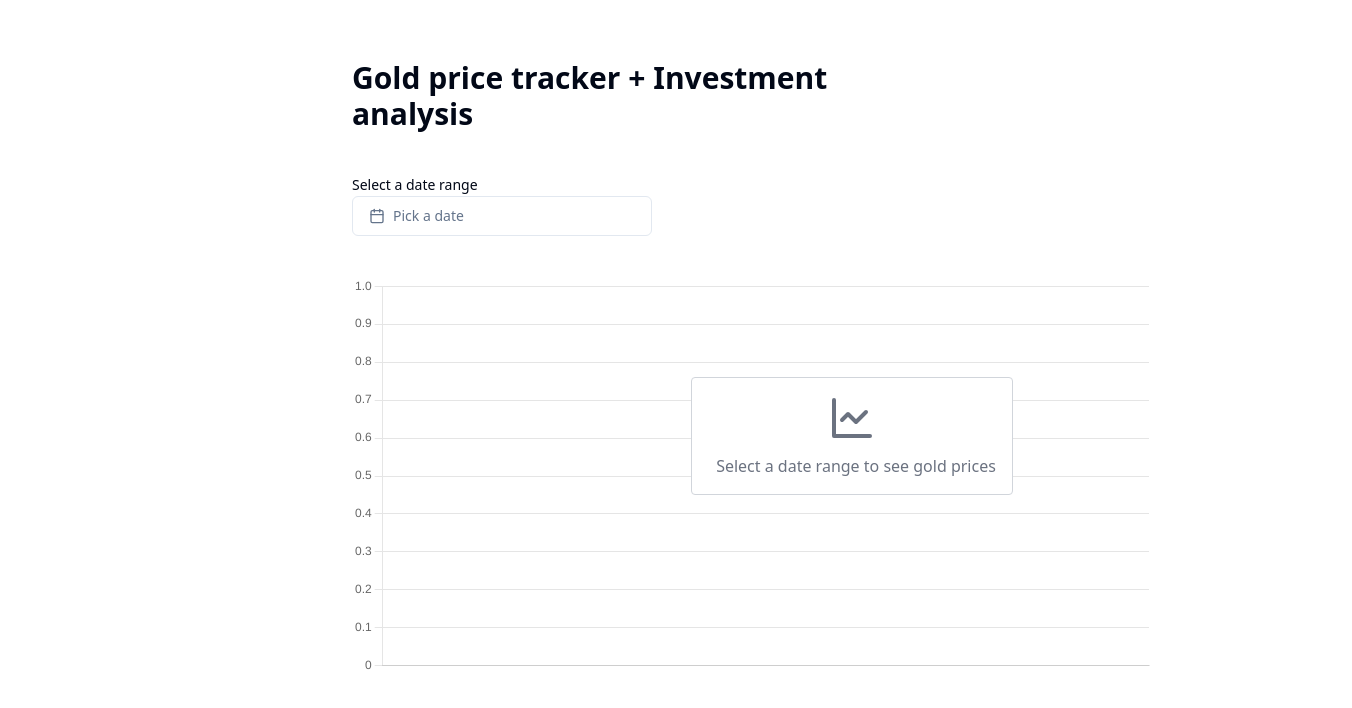
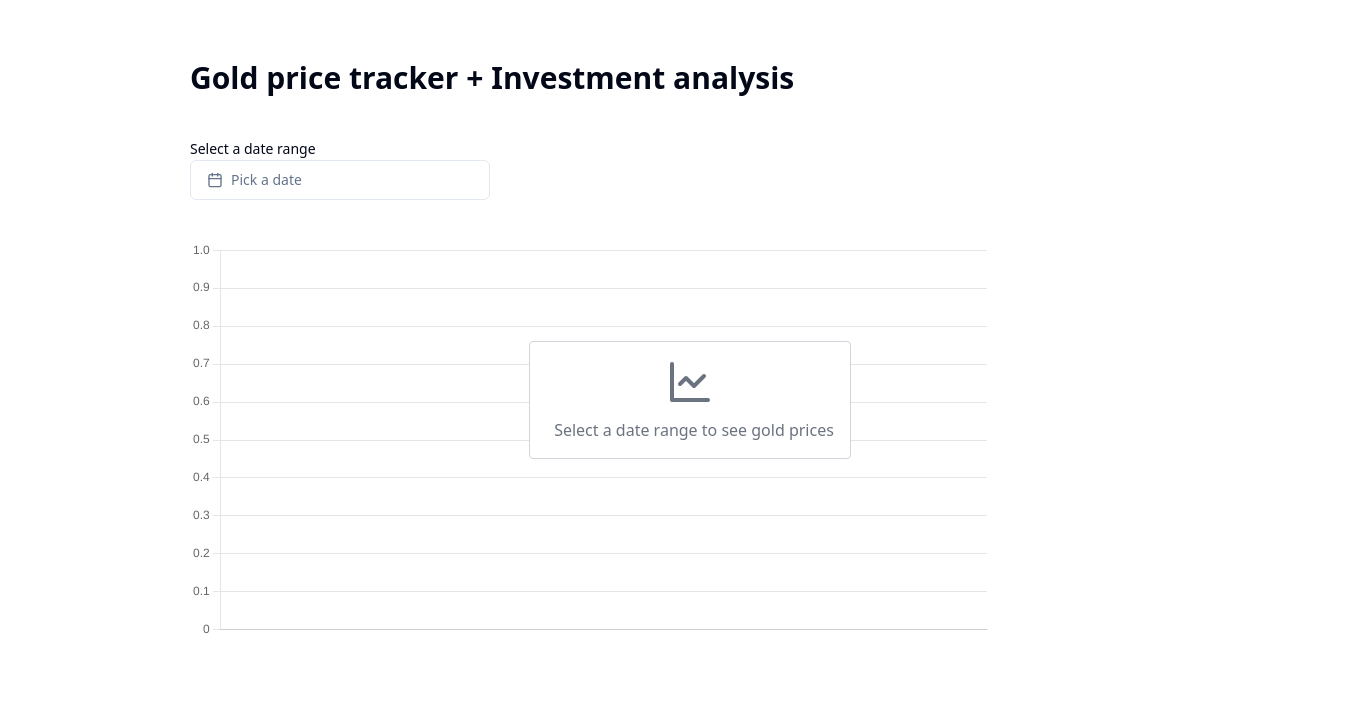
Before and after one commit to tirthajyoti-ghosh/gold-price-tracker, a React (Vite) app in the folder client/: page / in a window 1280 px wide. Shown: the top 708 px of the page, 1352 px wide, since content can reach past the window. Built offline with nearby package versions, Linux system fonts and the light colour scheme.

Commit message:
Fix container responsive styles

```diff
--- a/client/src/App.tsx
+++ b/client/src/App.tsx
@@ -151,7 +151,7 @@ export default function App() {
 
     return (
         <div className="flex justify-center h-screen p-4 sm:p-10">
-            <div className="h-screen mt-5 max-w-full sm:max-w-md md:max-w-lg lg:max-w-xl">
+            <div className="h-screen mt-5 max-w-full sm:max-w-md md:max-w-lg lg:max-w-4xl xl:max-w-5xl">
                 <h1 className="text-3xl font-bold mb-10">
                     Gold price tracker + Investment analysis
                 </h1>
```
